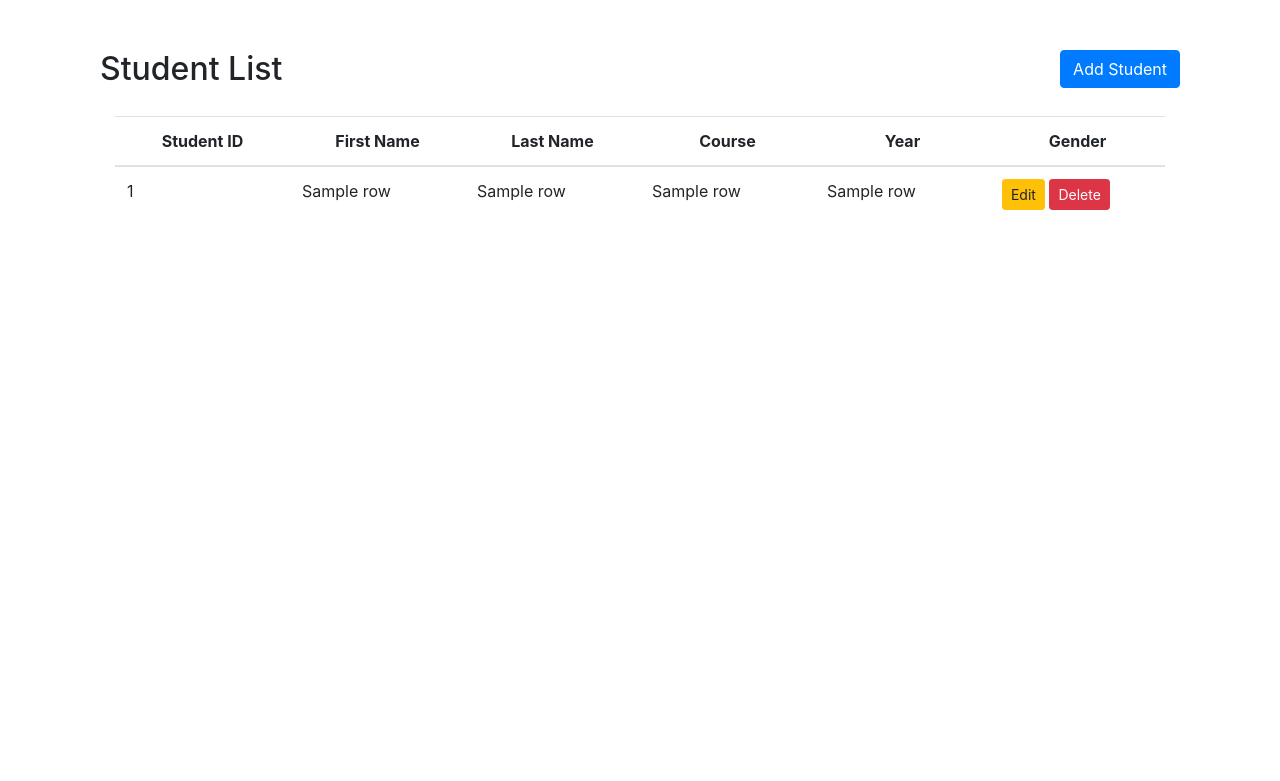
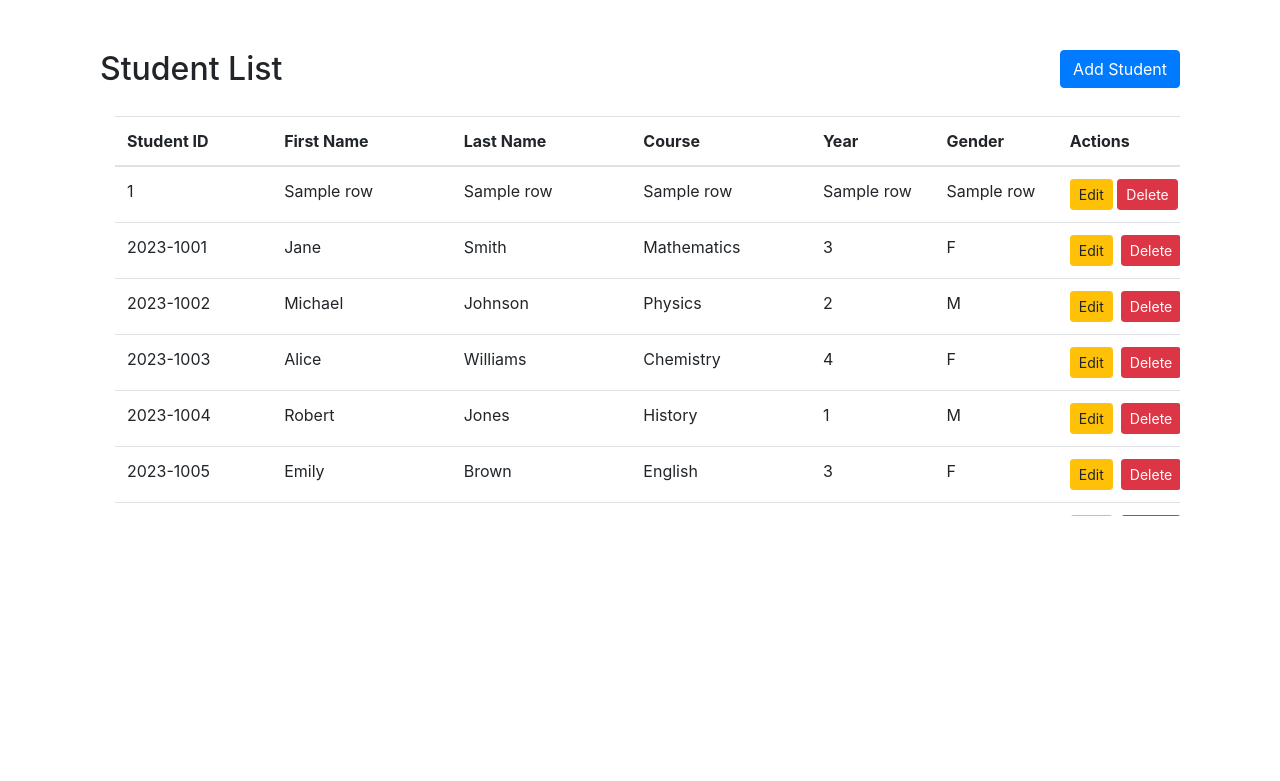
Before and after one commit to nancymsay/ccc181ssis, a Flask app: template app/templates/student.html in a window 1280 px wide. Shown: the part 56-837 px from the top of the page. Run offline with Flask 3, Linux system fonts and the light colour scheme; the template is opened without the code that fills it: most values are stand-ins (such as "Sample title", 1, 10 or a date in 2020); some libraries are stand-ins or nearby versions.

Commit message:
update table layout

```diff
--- a/app/templates/student.html
+++ b/app/templates/student.html
@@ -26,36 +26,36 @@
                 <div class="modal-body">
                     <form action="{{url_for('student')}}" method="POST">
                         <div class="form-group">
-                            <label>Student ID</label>
+                            <label for="exampleFormControlInput1" class="col-form-label">Student ID</label>
                             <input type="text" name="text" class="form-control" id="exampleFormControlInput1" placeholder="2021-1234">
                         </div>
 
                         <div class="form-group">
-                            <label>First Name</label>
+                            <label for="exampleFormControlInput1" class="col-form-label">First Name</label>
                             <input type="text" name="text" class="form-control" id="exampleFormControlInput1" placeholder="Juan">
                         </div>
 
                         <div class="form-group">
-                            <label>Last Name</label>
+                            <label for="exampleFormControlInput1" class="col-form-label">Last Name</label>
                             <input type="text" name="text" class="form-control" id="exampleFormControlInput1" placeholder="Cruz">
                         </div>
 
                         <div class="form-group">
-                            <label>Course</label>
+                            <label for="exampleFormControlInput1" class="col-form-label">Course</label>
                             <input type="text" name="text" class="form-control" id="exampleFormControlInput1" placeholder="BSCS">
                         </div>
 
                         <div class="form-group">
-                            <label>Year</label>
+                            <label for="exampleFormControlInput1" class="col-form-label">Year</label>
                             <input type="text" name="text" class="form-control" id="exampleFormControlInput1" placeholder="1-4">
                         </div>
 
                         <div class="form-group">
-                            <label>Gender</label>
+                            <label for="exampleFormControlInput1" class="col-form-label">Gender</label>
                             <input type="text" name="text" class="form-control" id="exampleFormControlInput1" placeholder="F/M">
                         </div>
 
-                        <div class="form-group text-center"> <!-- Center the Save button -->
+                        <div class="form-group text-center">
                             <button type="submit" class="btn btn-primary mb-2">Save</button>
                         </div>
                     </form>
@@ -64,27 +64,32 @@
         </div>
     </div>
 
-    <div class="col-sm-12" style="margin-top: 20px;">
-        <table class="table table-hover">
+    <div class="col-sm-12" style="margin-top: 20px; max-height: 400px; overflow-y: scroll; overflow-x: hidden;">
+        <div style="width: max-content;">
+            <table class="table table-hover" style="width: 100%;">
                 <colgroup>
-                <col style="width: 16.66%">
-                <col style="width: 16.66%">
-                <col style="width: 16.66%">
-                <col style="width: 16.66%">
-                <col style="width: 16.66%">
-                <col style="width: 16.66%">
+                    <!-- Column widths -->
+                    <col style="width: 14%">
+                    <col style="width: 16%">
+                    <col style="width: 16%">
+                    <col style="width: 16%">
+                    <col style="width: 11%">
+                    <col style="width: 11%">
+                    <col style="width: 12.5%">
                 </colgroup>
             <thead>
                 <tr>
-                    <th scope="col" style="text-align: center;">Student ID</th>
-                    <th scope="col" style="text-align: center;">First Name</th>
-                    <th scope="col" style="text-align: center;">Last Name</th>
-                    <th scope="col" style="text-align: center;">Course</th>
-                    <th scope="col" style="text-align: center;">Year</th>
-                    <th scope="col" style="text-align: center;">Gender</th>
+                    <th scope="col" style="text-align: left;">Student ID</th>
+                    <th scope="col" style="text-align: left;">First Name</th>
+                    <th scope="col" style="text-align: left;">Last Name</th>
+                    <th scope="col" style="text-align: left;">Course</th>
+                    <th scope="col" style="text-align: left;">Year</th>
+                    <th scope="col" style="text-align: left;">Gender</th>
+                    <th scope="col" style="text-align: left;">Actions</th>
                 </tr>
             </thead>
             <tbody>
+                <!-- Add the for loop for populating student data -->
                 {% for row in students %}
                 <tr>
                     <td>{{row.0}}</td>
@@ -92,56 +97,170 @@
                     <td>{{row.2}}</td>
                     <td>{{row.3}}</td>
                     <td>{{row.4}}</td>
+                    <td>{{row.5}}</td>
                     <td>
                         <a href="/update/{{row.0}}" class="btn btn-warning btn-sm" data-toggle="modal" data-target="#modaledit{{row.0}}">Edit</a>
-                        <a href="/delete/{{ row.0 }}" onclick="return confirm('Are Sure Want To Deleted ?')" class="btn btn-danger btn-sm">Delete</a>
+                        <a href="/delete/{{row.0}}" onclick="return confirm('Are Sure Want To Deleted ?')" class="btn btn-danger btn-sm">Delete</a>
                     </td>
                 </tr>
-                <!--Start of Edit Student Modal -->
-                <div id="modaledit{{row.0}}" class="modal fade" role="dialog">
-                    <div class="modal-dialog">
-                        <div class="modal-content">
-                            <div class="modal-header">
-                                <h5 class="modal-title text-primary" style="align-content: center;">Update Student Details</h5>
-                                <button type="button" class="close" data-dismiss="modal" aria-label="Close">
-                                    <span aria-hidden="true">&times;</span>
-                                </button>
+                {% endfor %}
+
+                <!-- Static Data -->
+                <tr>
+                    <td>2023-1001</td>
+                    <td>Jane</td>
+                    <td>Smith</td>
+                    <td>Mathematics</td>
+                    <td>3</td>
+                    <td>F</td>
+                    <td>
+                        <div class="d-flex">
+                            <a href="/update/2023-1001" class="btn btn-warning btn-sm mr-2" data-toggle="modal" data-target="#modaledit2023-1001">Edit</a>
+                            <a href="/delete/2023-1001" onclick="return confirm('Are you sure you want to delete?')" class="btn btn-danger btn-sm">Delete</a>
                         </div>
-                            <div class="modal-body">
-                                <form action="{{ url_for('update')}}" method="POST">
-                                    <input type="hidden" name="id" value="{{row.0}}">
-                                    <div class="form-group">
-                                        <label>Full Name</label>
-                                        <input value="{{row.1}}" type="text" name="name" class="form-control" id="exampleFormControlInput1" placeholder="Juan Cruz">
+                    </td>
+                </tr>
+
+                <tr>
+                    <td>2023-1002</td>
+                    <td>Michael</td>
+                    <td>Johnson</td>
+                    <td>Physics</td>
+                    <td>2</td>
+                    <td>M</td>
+                    <td>
+                        <div class="d-flex">
+                            <a href="/update/2023-1001" class="btn btn-warning btn-sm mr-2" data-toggle="modal" data-target="#modaledit2023-1001">Edit</a>
+                            <a href="/delete/2023-1001" onclick="return confirm('Are you sure you want to delete?')" class="btn btn-danger btn-sm">Delete</a>
                         </div>
-                                    <div class="form-group">
-                                        <label>Gender</label>
-                                        <input value="{{row.2}}" type="text" name="gender" class="form-control" id="exampleFormControlInput1" placeholder="Male/Female">
+                    </td>
+                </tr>
+
+                <tr>
+                    <td>2023-1003</td>
+                    <td>Alice</td>
+                    <td>Williams</td>
+                    <td>Chemistry</td>
+                    <td>4</td>
+                    <td>F</td>
+                    <td>
+                        <div class="d-flex">
+                            <a href="/update/2023-1001" class="btn btn-warning btn-sm mr-2" data-toggle="modal" data-target="#modaledit2023-1001">Edit</a>
+                            <a href="/delete/2023-1001" onclick="return confirm('Are you sure you want to delete?')" class="btn btn-danger btn-sm">Delete</a>
                         </div>
-                                    <div class="form-group">
-                                        <label>Year</label>
-                                        <input value="{{row.3}}" type="text" name="year" class="form-control" id="exampleFormControlInput1" placeholder="1-4">
+                    </td>
+                </tr>
+
+                <tr>
+                    <td>2023-1004</td>
+                    <td>Robert</td>
+                    <td>Jones</td>
+                    <td>History</td>
+                    <td>1</td>
+                    <td>M</td>
+                    <td>
+                        <div class="d-flex">
+                            <a href="/update/2023-1001" class="btn btn-warning btn-sm mr-2" data-toggle="modal" data-target="#modaledit2023-1001">Edit</a>
+                            <a href="/delete/2023-1001" onclick="return confirm('Are you sure you want to delete?')" class="btn btn-danger btn-sm">Delete</a>
                         </div>
-                                    <div class="form-group">
-                                        <label>Course</label>
-                                        <input value="{{row.4}}" type="text" name="course" class="form-control" id="exampleFormControlInput1" placeholder="BS in Computer Science">
+                    </td>
+                </tr>
+
+                <tr>
+                    <td>2023-1005</td>
+                    <td>Emily</td>
+                    <td>Brown</td>
+                    <td>English</td>
+                    <td>3</td>
+                    <td>F</td>
+                    <td>
+                        <div class="d-flex">
+                            <a href="/update/2023-1001" class="btn btn-warning btn-sm mr-2" data-toggle="modal" data-target="#modaledit2023-1001">Edit</a>
+                            <a href="/delete/2023-1001" onclick="return confirm('Are you sure you want to delete?')" class="btn btn-danger btn-sm">Delete</a>
                         </div>
-                                    <div class="form-group text-center"> <!-- Center the Update button -->
-                                        <button type="submit" class="btn btn-success mb-2">Update</button>
+                    </td>
+                </tr>
+
+                <tr>
+                    <td>2023-1001</td>
+                    <td>Jane</td>
+                    <td>Smith</td>
+                    <td>Mathematics</td>
+                    <td>3</td>
+                    <td>F</td>
+                    <td>
+                        <div class="d-flex">
+                            <a href="/update/2023-1001" class="btn btn-warning btn-sm mr-2" data-toggle="modal" data-target="#modaledit2023-1001">Edit</a>
+                            <a href="/delete/2023-1001" onclick="return confirm('Are you sure you want to delete?')" class="btn btn-danger btn-sm">Delete</a>
                         </div>
-                                </form>
+                    </td>
+                </tr>
+
+                <tr>
+                    <td>2023-1002</td>
+                    <td>Michael</td>
+                    <td>Johnson</td>
+                    <td>Physics</td>
+                    <td>2</td>
+                    <td>M</td>
+                    <td>
+                        <div class="d-flex">
+                            <a href="/update/2023-1001" class="btn btn-warning btn-sm mr-2" data-toggle="modal" data-target="#modaledit2023-1001">Edit</a>
+                            <a href="/delete/2023-1001" onclick="return confirm('Are you sure you want to delete?')" class="btn btn-danger btn-sm">Delete</a>
                         </div>
+                    </td>
+                </tr>
+
+                <tr>
+                    <td>2023-1003</td>
+                    <td>Alice</td>
+                    <td>Williams</td>
+                    <td>Chemistry</td>
+                    <td>4</td>
+                    <td>F</td>
+                    <td>
+                        <div class="d-flex">
+                            <a href="/update/2023-1001" class="btn btn-warning btn-sm mr-2" data-toggle="modal" data-target="#modaledit2023-1001">Edit</a>
+                            <a href="/delete/2023-1001" onclick="return confirm('Are you sure you want to delete?')" class="btn btn-danger btn-sm">Delete</a>
                         </div>
+                    </td>
+                </tr>
+
+                <tr>
+                    <td>2023-1004</td>
+                    <td>Robert</td>
+                    <td>Jones</td>
+                    <td>History</td>
+                    <td>1</td>
+                    <td>M</td>
+                    <td>
+                        <div class="d-flex">
+                            <a href="/update/2023-1001" class="btn btn-warning btn-sm mr-2" data-toggle="modal" data-target="#modaledit2023-1001">Edit</a>
+                            <a href="/delete/2023-1001" onclick="return confirm('Are you sure you want to delete?')" class="btn btn-danger btn-sm">Delete</a>
                         </div>
+                    </td>
+                </tr>
+
+                <tr>
+                    <td>2023-1005</td>
+                    <td>Emily</td>
+                    <td>Brown</td>
+                    <td>English</td>
+                    <td>3</td>
+                    <td>F</td>
+                    <td>
+                        <div class="d-flex">
+                            <a href="/update/2023-1001" class="btn btn-warning btn-sm mr-2" data-toggle="modal" data-target="#modaledit2023-1001">Edit</a>
+                            <a href="/delete/2023-1001" onclick="return confirm('Are you sure you want to delete?')" class="btn btn-danger btn-sm">Delete</a>
                         </div>
-                <!-- End of Edit Student Modal -->
-                {% endfor %}
+                    </td>
+                </tr>
+
             </tbody>
         </table>
     </div>
 </div>
 
-{% endblock %}
 
 {% with messages = get_flashed_messages() %}
 {% if messages %}
@@ -155,3 +274,4 @@
     {% endfor %}
 {% endif %}
 {% endwith %}
+{% endblock %}
```
Lines whose indentation alone changed are shown as unchanged.
